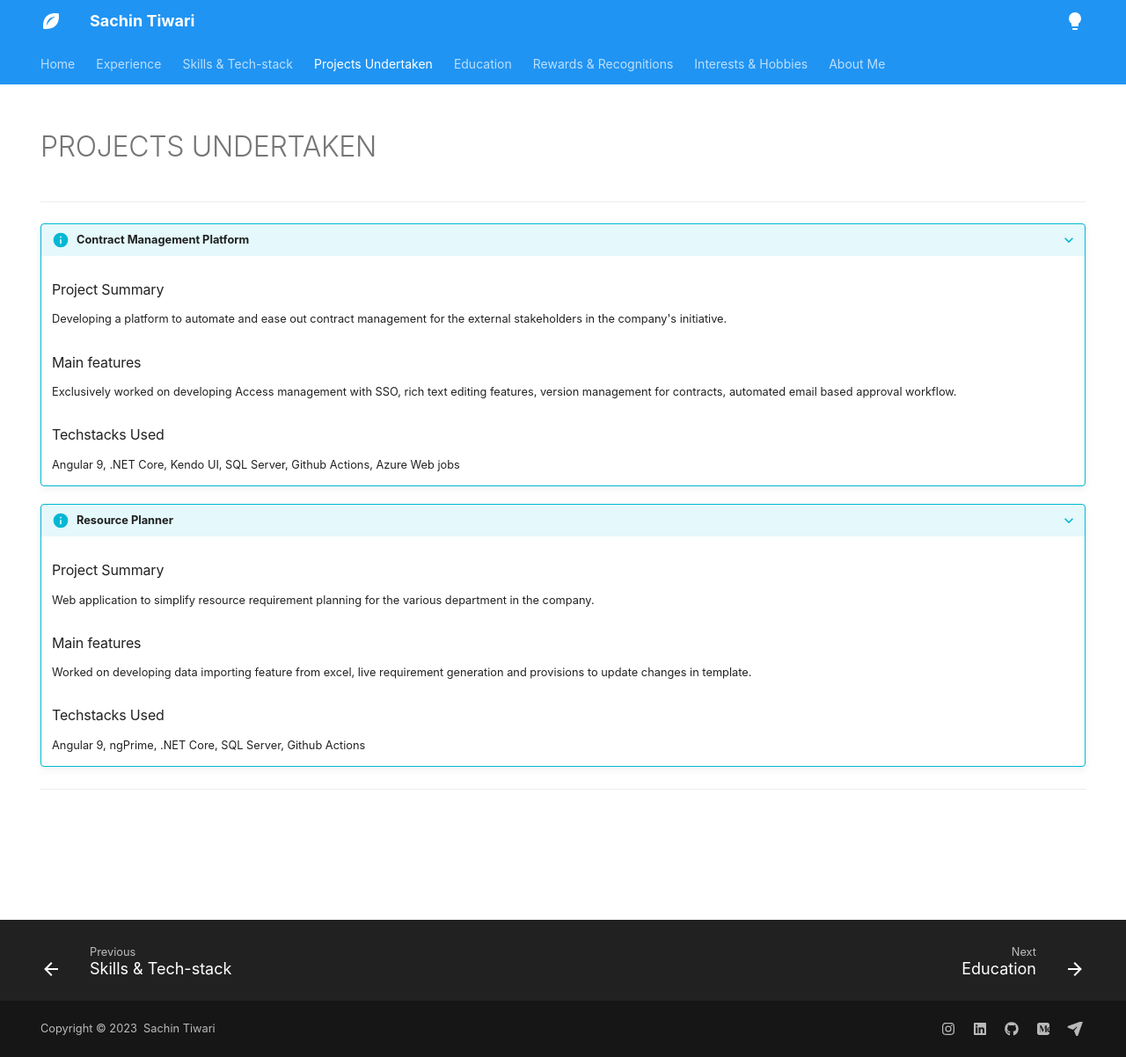
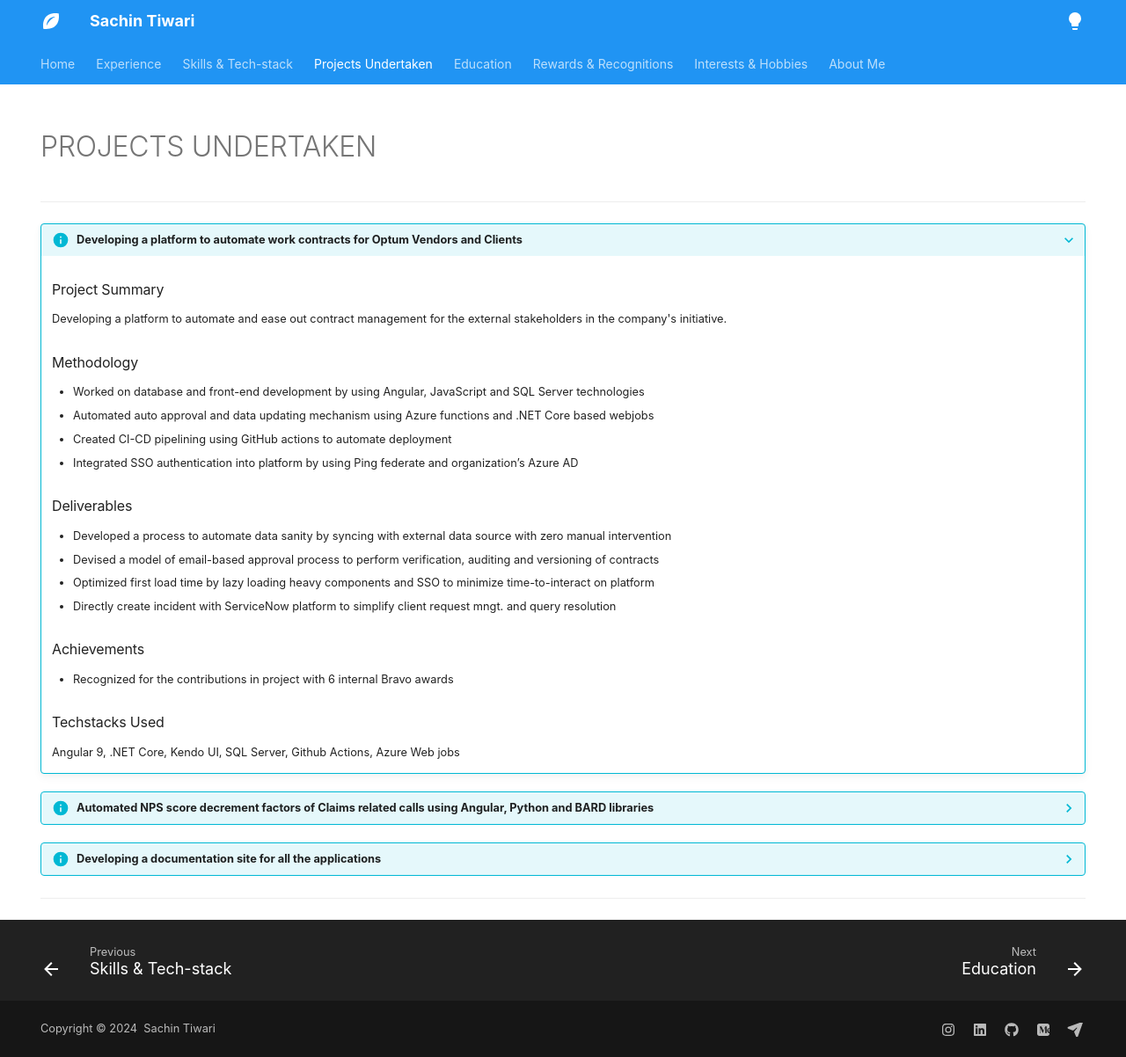
Before and after one commit to sachint2202/mkdocs-resume, an MkDocs documentation site: the page built from docs/projects.md, in a window 1280 px wide and 1202 px high. Shown: the whole window at 88% size. Built offline with MkDocs 1.6.1 and Material for MkDocs 9.7.7, drawn with Linux system fonts in a browser that asks for light colours; some web fonts are replaced.

Commit message:
updating content

```diff
--- a/docs/projects.md
+++ b/docs/projects.md
@@ -8,34 +8,66 @@ hide:
 
 ---
 
-???+ info "Contract Management Platform"
+???+ info "Developing a platform to automate work contracts for Optum Vendors and Clients"
 
     ### Project Summary
 
     Developing a platform to automate and ease out contract management for the external stakeholders in the company's initiative.
 
-    ### Main features
+    ### Methodology
 
-    Exclusively worked on developing Access management with SSO, rich text editing features, version management for contracts, automated email based approval workflow.
+      - Worked on database and front-end development by using Angular, JavaScript and SQL Server technologies
+      - Automated auto approval and data updating mechanism using Azure functions and .NET Core based webjobs
+      - Created CI-CD pipelining using GitHub actions to automate deployment
+      - Integrated SSO authentication into platform by using Ping federate and organization’s Azure AD
+
+    ### Deliverables
+
+      - Developed a process to automate data sanity by syncing with external data source with zero manual intervention
+      - Devised a model of email-based approval process to perform verification, auditing and versioning of contracts
+      - Optimized first load time by lazy loading heavy components and SSO to minimize time-to-interact on platform
+      - Directly create incident with ServiceNow platform to simplify client request mngt. and query resolution
+
+    ### Achievements
+    - Recognized for the contributions in project with 6 internal Bravo awards
 
     ### Techstacks Used
 
-    Angular 9, .NET Core, Kendo UI, SQL Server, Github Actions, Azure Web jobs
+     Angular 9, .NET Core, Kendo UI, SQL Server, Github Actions, Azure Web jobs
 
-???+ info "Resource Planner"
+??? info "Automated NPS score decrement factors of Claims related calls using Angular, Python and BARD libraries"
 
     ### Project Summary
 
     Web application to simplify resource requirement planning for the various department in the company.
 
-    ### Main features
+    ### Methodology
 
-     Worked on developing data importing feature from excel, live requirement generation and provisions to update changes in template.
+      - BARD libraries used to classify consumer calls responses into possible categories
+      - Cloud storage to save monthly call information for handy access
+      - Angular based platform for uploading excel related data and dashboard view
+
+    ### Deliverables
+
+    Complete automation of improving NPS score related insights for Claims team which otherwise required
+    manual listening and then classifying the calls for possible improvements
 
     ### Techstacks Used
 
     Angular 9, ngPrime, .NET Core, SQL Server, Github Actions
 
+??? info "Developing a documentation site for all the applications"
+
+    ### Methodology
+
+    - Created using low code technologies including MKDocs and Git
+    - Automated editing and deployment using Git pull requests and Actions
+    - Very fast loading time (<1 sec) and can be easily edited by non-coders as it uses markdown.
+
+    ### Techstacks Used
+
+    MkDocs, Azure Object Storage, Github Actions
+
 ---
 
 <!-- [ Back to Home](./index.md){ .md-button } -->
--- a/docs/skills.md
+++ b/docs/skills.md
@@ -8,15 +8,15 @@ hide:
 
 ---
 
-| Groups                       | Tools & Tech-stack                                                                             |
-| ---------------------------- | ---------------------------------------------------------------------------------------------- |
-| **`Front-end technologies`** | **Angular 9, TypeScript/JavaScript, MkDocs, Kendo UI, Bootstrap 5, HTML5, CSS3, SASS, JQuery** |
-| **`Database Tools`**         | **SQL Server**                                                                                 |
-| **`Programming Languages`**  | **C++/C, Python, JS**                                                                          |
-| **`Pipelining Tools`**       | **Github Actions, Jenkins**                                                                    |
-| **`Cloud Platform`**         | **Azure**                                                                                      |
-| **`Data Science`**           | **Jupyter Notebooks, Numpy, Pandas, Matplotlib**                                               |
-| **`Other Tools`**            | **Medium, Github Gists, Docusaurus , Power Automate**                                          |
+| Groups                       | Tools & Tech-stack                                                                                       |
+| ---------------------------- | -------------------------------------------------------------------------------------------------------- |
+| **`Front-end technologies`** | **Angular 15, TypeScript/JavaScript, MkDocs, Kendo UI, ngPrime, Bootstrap 5, HTML5, CSS3, SASS, JQuery** |
+| **`Database Tools`**         | **SQL Server**                                                                                           |
+| **`Programming Languages`**  | **C#, C++/C, Python, JS**                                                                                |
+| **`Pipelining Tools`**       | **Github Actions, Jenkins**                                                                              |
+| **`Cloud Platform`**         | **Azure**                                                                                                |
+| **`Data Science`**           | **Jupyter Notebooks, Numpy, Pandas, Matplotlib**                                                         |
+| **`Other Tools`**            | **Medium, Github Gists, Docusaurus , Power Automate**                                                    |
 
 ---
 
--- a/mkdocs.yml
+++ b/mkdocs.yml
@@ -62,7 +62,7 @@ extra:
     - icon: fontawesome/solid/paper-plane
       link: mailto:<sachintiwari2058@gmail.com>
 
-copyright: Copyright &copy; 2023 &nbsp;Sachin Tiwari
+copyright: Copyright &copy; 2024 &nbsp;Sachin Tiwari
 
 markdown_extensions:
   - tables
```
Also changed, not shown: docs/recognition.md (+6 -0 lines).
